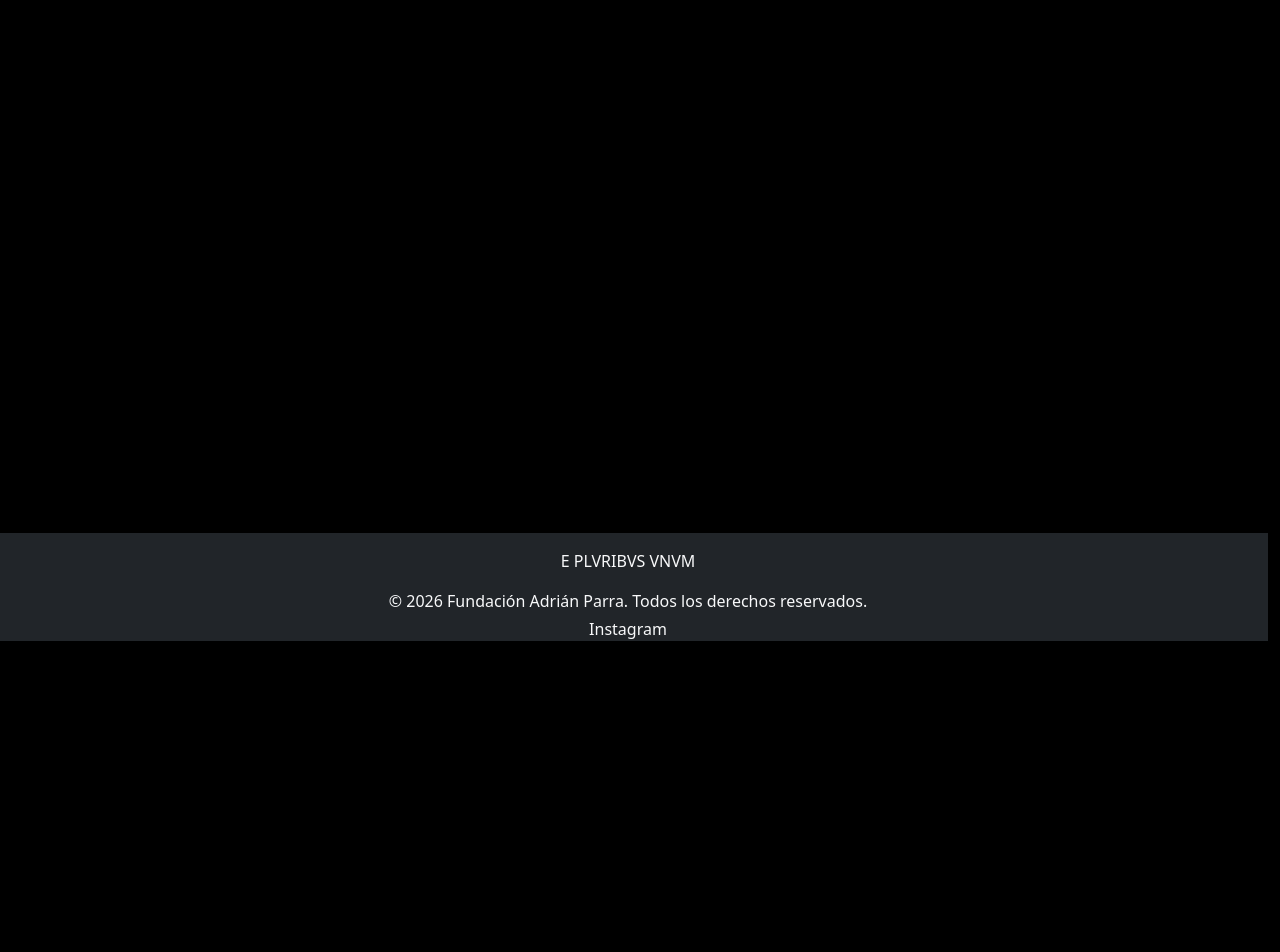
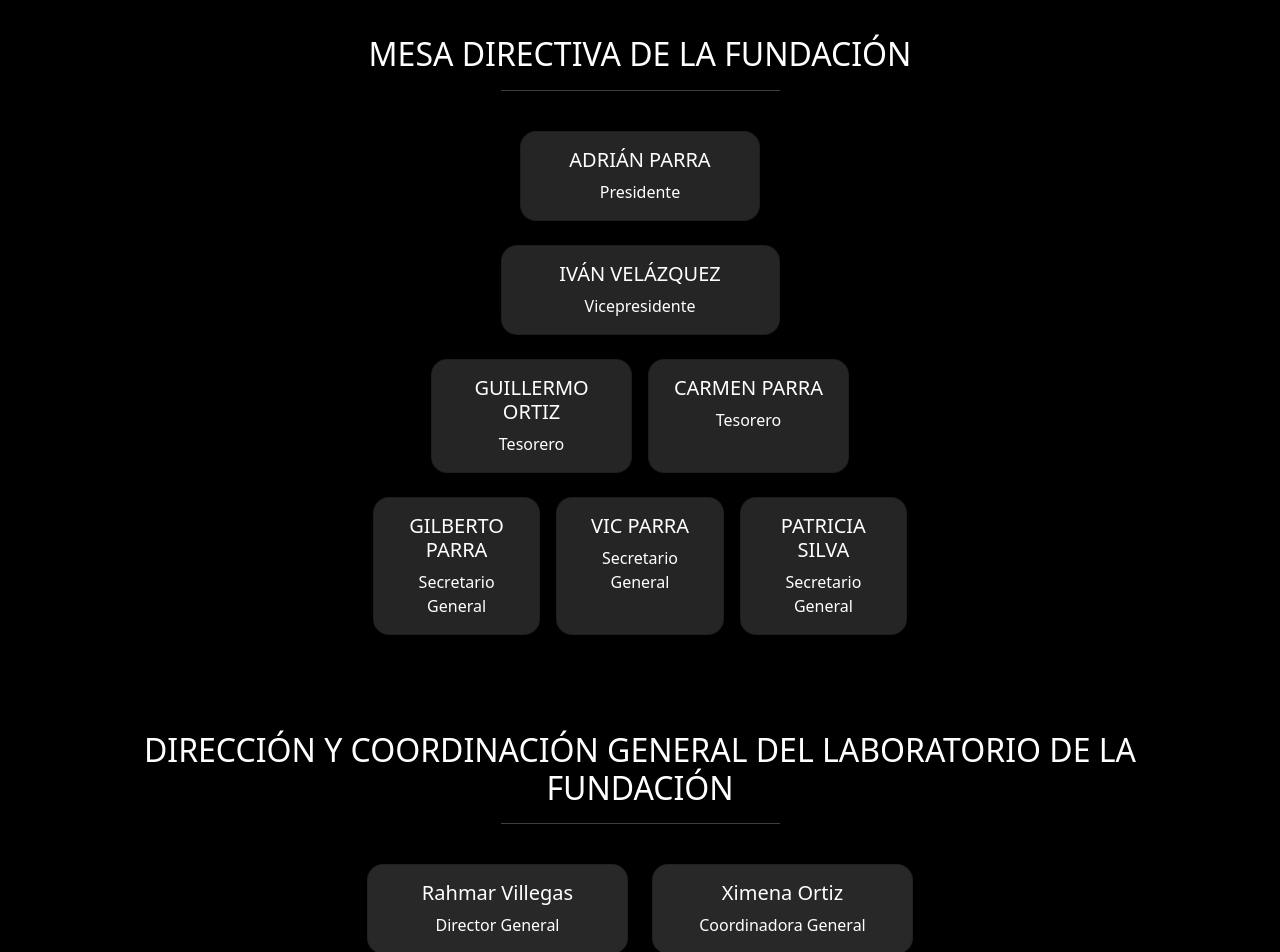
Before and after one commit to velalmanez/lafundacion, an Angular app: page /about in a window 1280 px wide. Shown: the part 280-1232 px from the top of the page. Before the commit the page ends 921 px from the top, so only its background shows below. Built offline with nearby package versions, Linux system fonts and the light colour scheme; a web font is replaced by a local one.

Commit message:
update: about section- piramid structure

```diff
--- a/src/app/pages/about/about.css
+++ b/src/app/pages/about/about.css
@@ -6,3 +6,23 @@
 .card:hover {
   transform: translateY(-5px);
 }
+
+/* Pyramid layout */
+.pyramid-container {
+  display: flex;
+  flex-direction: column;
+  gap: 1.5rem;
+  align-items: center;
+}
+.pyramid-row {
+  display: flex;
+  justify-content: center;
+  gap: 1rem;
+  width: 100%;
+}
+.pyramid-top .pyramid-cell { flex: 0 0 30%; max-width: 15rem; }
+.pyramid-vice .pyramid-cell { flex: 0 0 25%; max-width: 18rem; }
+.pyramid-treasurers .pyramid-cell { flex: 0 0 18%; max-width: 15rem; }
+.pyramid-secretaries .pyramid-cell { flex: 0 0 15%; max-width: 15rem; }
+.pyramid-cell .card { background: #252525; color: #fff; }
+.pyramid-cell .card .card-body { padding: 1rem; }
--- a/src/app/pages/about/about.html
+++ b/src/app/pages/about/about.html
@@ -11,50 +11,88 @@
 </section>
 
 @for (section of teamSections; track section.title) {
-
   <section class="container py-5">
-
     <div class="row mb-4">
       <div class="col text-center">
-        <h2 class="text-withe">{{ section.title }}</h2>
+        <h2 class="text-white">{{ section.title }}</h2>
         <hr class="w-25 mx-auto">
       </div>
     </div>
 
-    <div class="row g-4 justify-content-center">
-
-      @for (member of section.members; track member.name) {
-
-        <div class="col-lg-3 col-md-4 col-sm-6">
-
-          <div
-            class="card h-100 shadow-sm cursor-pointer"
-            (click)="openMemberModal(member)"
-            data-bs-toggle="modal"
-            data-bs-target="#memberModal">
-
-            <div class="card-body text-center">
-
-              <h5 class="card-title text-withe">
-                {{ member.name }}
-              </h5>
-
-              <p class="card-text text-white">
-                {{ member.role }}
-              </p>
-
+    <!-- Pirámide para Mesa Directiva -->
+     @if (section.title === 'MESA DIRECTIVA DE LA FUNDACIÓN') {
+      <div class="pyramid-container">
+        <div class="pyramid-row pyramid-top">
+          @for (m of getTop(section); track m.name) {
+            <div class="pyramid-cell">
+              <div class="card h-100 shadow-sm text-center" (click)="openMemberModal(m)" data-bs-toggle="modal" data-bs-target="#memberModal">
+                <div class="card-body">
+                  <h5 class="card-title">{{ m.name }}</h5>
+                  <p class="card-text">{{ m.role }}</p>
+                </div>
+              </div>
             </div>
-
-          </div>
-
+          }
         </div>
 
-      }
+        <div class="pyramid-row pyramid-vice">
+          @for (m of getVice(section); track m.name) {
+            <div class="pyramid-cell">
+              <div class="card h-100 shadow-sm text-center" (click)="openMemberModal(m)" data-bs-toggle="modal" data-bs-target="#memberModal">
+                <div class="card-body">
+                  <h5 class="card-title">{{ m.name }}</h5>
+                  <p class="card-text">{{ m.role }}</p>
+                </div>
+              </div>
+            </div>
+          }
+        </div>
 
-    </div>
+        <div class="pyramid-row pyramid-treasurers">
+          @for (m of getTreasurers(section); track m.name) {
+            <div class="pyramid-cell">
+              <div class="card h-100 shadow-sm text-center" (click)="openMemberModal(m)" data-bs-toggle="modal" data-bs-target="#memberModal">
+                <div class="card-body">
+                  <h5 class="card-title">{{ m.name }}</h5>
+                  <p class="card-text">{{ m.role }}</p>
+                </div>
+              </div>
+            </div>
+          }
+        </div>
 
+        <div class="pyramid-row pyramid-secretaries">
+          @for (m of getSecretaries(section); track m.name) {
+            <div class="pyramid-cell">
+              <div class="card h-100 shadow-sm text-center" (click)="openMemberModal(m)" data-bs-toggle="modal" data-bs-target="#memberModal">
+                <div class="card-body">
+                  <h5 class="card-title">{{ m.name }}</h5>
+                  <p class="card-text">{{ m.role }}</p>
+                </div>
+              </div>
+            </div>
+          }
+        </div>
+      </div>
+     }
+
+
+    <!-- Otras secciones en forma de grid -->
+     @if (section.title !== 'MESA DIRECTIVA DE LA FUNDACIÓN') {
+      <div class="row g-4 justify-content-center">
+          @for (member of section.members; track member.name) {
+            <div class="col-lg-3 col-md-4 col-sm-6">
+              <div class="card h-100 shadow-sm cursor-pointer" (click)="openMemberModal(member)" data-bs-toggle="modal" data-bs-target="#memberModal">
+                <div class="card-body text-center">
+                  <h5 class="card-title text-white">{{ member.name }}</h5>
+                  <p class="card-text text-white">{{ member.role }}</p>
+                </div>
+              </div>
+            </div>
+          }
+      </div>
+     }
   </section>
-
 }
 
 <div
--- a/src/app/pages/about/about.ts
+++ b/src/app/pages/about/about.ts
@@ -1,6 +1,5 @@
 import { Component, inject, OnInit } from '@angular/core';
 import { TeamSection } from '../../core/models/team-section';
-import { TeamService } from '../../shared/services/team/team-service.service';
 import { TeamMember } from '../../core/models/team-member';
 
 @Component({
@@ -9,23 +8,101 @@ import { TeamMember } from '../../core/models/team-member';
   templateUrl: './about.html',
   styleUrl: './about.css',
 })
-export class About implements OnInit {
-  private readonly teamService = inject(TeamService);
+export class About{
 
-  teamSections: TeamSection[] = [];
+  teamSections: TeamSection[] = [
+    {
+      title: 'MESA DIRECTIVA DE LA FUNDACIÓN',
+      members: [
+        {
+          name: 'ADRIÁN PARRA',
+          role: 'Presidente',
+          photo: '',
+          description:''
+        },
+        {
+          name: 'IVÁN VELÁZQUEZ',
+          role: 'Vicepresidente',
+          photo: '',
+          description:''
+        },
+        {
+          name: 'GUILLERMO ORTIZ',
+          role: 'Tesorero',
+          photo: '',
+          description:''
+        },
+        {
+          name: 'CARMEN PARRA',
+          role: 'Tesorero',
+          photo: '',
+          description:''
+        },
+        { name: 'GILBERTO PARRA', role: 'Secretario General', photo: '' },
+        { name: 'VIC PARRA', role: 'Secretario General', photo: '' },
+        { name: 'PATRICIA SILVA', role: 'Secretario General', photo: '' }
+      ]
+    },
+    {
+      title: 'DIRECCIÓN Y COORDINACIÓN GENERAL DEL LABORATORIO DE LA FUNDACIÓN',
+      members: [
+        { name: 'Rahmar Villegas', role: 'Director General', photo: 'assets/team/rahmar.jpg' },
+        { name: 'Ximena Ortiz', role: 'Coordinadora General', photo: 'assets/team/ximena.jpg' }
+      ]
+    },
+    {
+      title: 'Subcoordinadores',
+      members: [
+        { name: 'Patricia Silva', role: 'Subcoordinadora', photo: 'assets/team/patricia.jpg' },
+        { name: 'Sebastián Soto', role: 'Subcoordinador', photo: 'assets/team/sebastian.jpg' },
+        { name: 'Iván Velázquez', role: 'Subcoordinador', photo: 'assets/team/ivan.jpg' },
+        { name: 'Luis Martínez', role: 'Subcoordinador', photo: 'assets/team/luis.jpg' }
+      ]
+    },
+    {
+      title: 'Aspirantes',
+      members: [
+        { name: 'Edgar Ramírez', role: 'Aspirante' },
+        { name: 'Enrique Soto', role: 'Aspirante' },
+        { name: 'David Martínez', role: 'Aspirante' },
+        { name: 'Shelly Aguilar', role: 'Aspirante' },
+        { name: 'Jeanette Murillo', role: 'Aspirante' },
+        { name: 'Kevin Martínez', role: 'Aspirante' }
+      ]
+    }
+  ];
+
   selectedMember?: TeamMember;
 
   openMemberModal(member: TeamMember): void {
     this.selectedMember = member;
   }
 
-  ngOnInit(): void {
-
-    this.teamService.getTeam()
-      .subscribe(response => {
-        this.teamSections = response.sections;
-      });
-
+  trackByTitle(_: number, item: TeamSection) {
+    return item.title;
   }
 
+  trackByName(_: number, item: TeamMember) {
+    return item.name;
+  }
+
+  private findSection(title: string): TeamSection | undefined {
+    return this.teamSections.find(s => s.title === title);
+  }
+
+  getTop(section: TeamSection): TeamMember[] {
+    return section.members.filter(m => /\bPresidente\b/i.test(m.role));
+  }
+
+  getVice(section: TeamSection): TeamMember[] {
+    return section.members.filter(m => /\bVicepresidente\b/i.test(m.role));
+  }
+
+  getTreasurers(section: TeamSection): TeamMember[] {
+    return section.members.filter(m => /tesor/i.test(m.role));
+  }
+
+  getSecretaries(section: TeamSection): TeamMember[] {
+    return section.members.filter(m => /secretario/i.test(m.role));
+  }
 }
```
